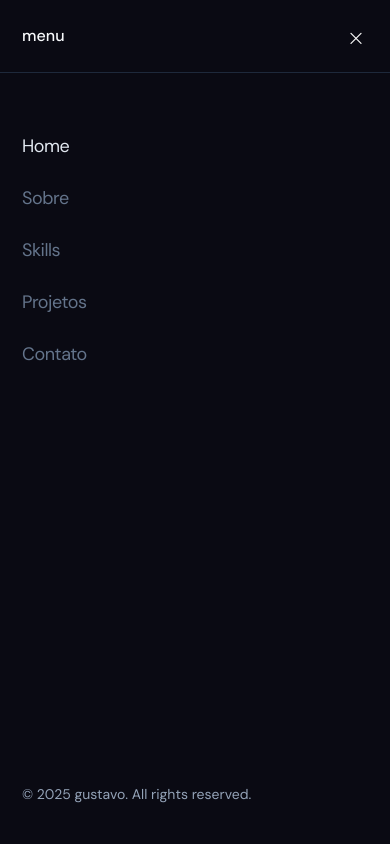
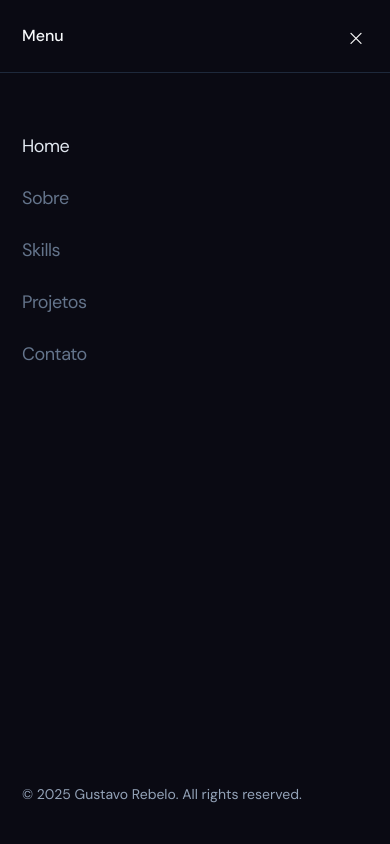
Before and after one commit to gustavo-rebelo/portfolio, a Next.js app: page / in a window 390 px wide. Both pictures are taken after a click on the button "Open main menu". Shown: the top 844 px of the page. Built offline with nearby package versions, Linux system fonts and the light colour scheme.

Commit message:
mobile features

```diff
--- a/src/components/Container.tsx
+++ b/src/components/Container.tsx
@@ -169,7 +169,7 @@ export default function Container(props: ContainerProps) {
             >
               {/* Expandable menu */}
               <div className="flex h-20 max-h-20 min-h-[60px] w-full items-center justify-between border-b pl-[22px] pr-1">
-                <span className="text-base font-medium lowercase">Menu</span>
+                <span className="text-base font-medium capitalize">Menu</span>
                 <button
                   onClick={() => setIsOpen(!isOpen)}
                   className={styles.burger}
@@ -198,7 +198,7 @@ export default function Container(props: ContainerProps) {
                 {/* Footer */}
                 <div className="flex min-h-fit w-full flex-col space-y-8 px-[22px] py-10">
                   <span className="text-sm text-muted-foreground">
-                    © {new Date().getFullYear()} gustavo. All rights reserved.
+                    © {new Date().getFullYear()} Gustavo Rebelo. All rights reserved.
                   </span>
                 </div>
               </div>
```
